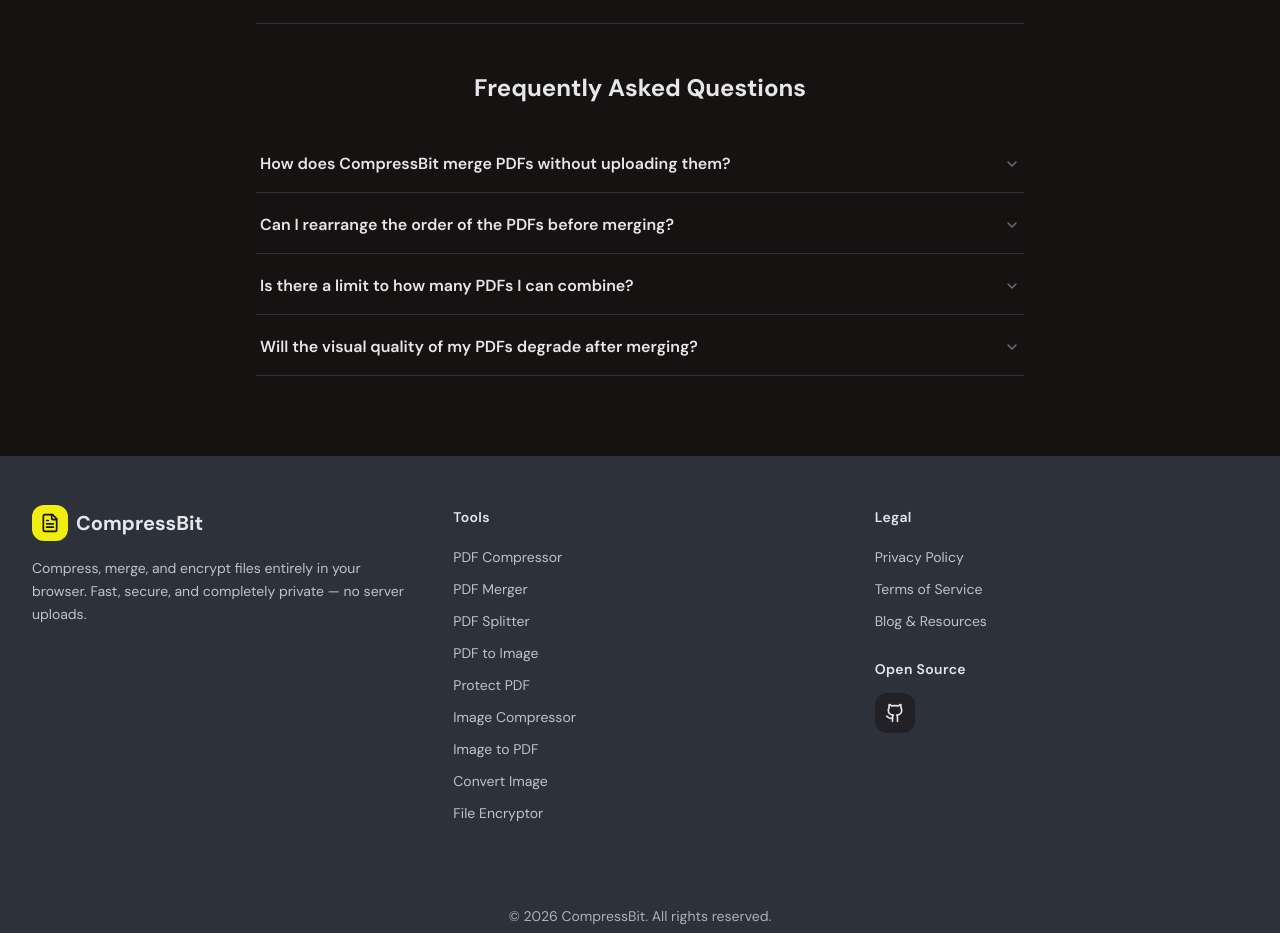
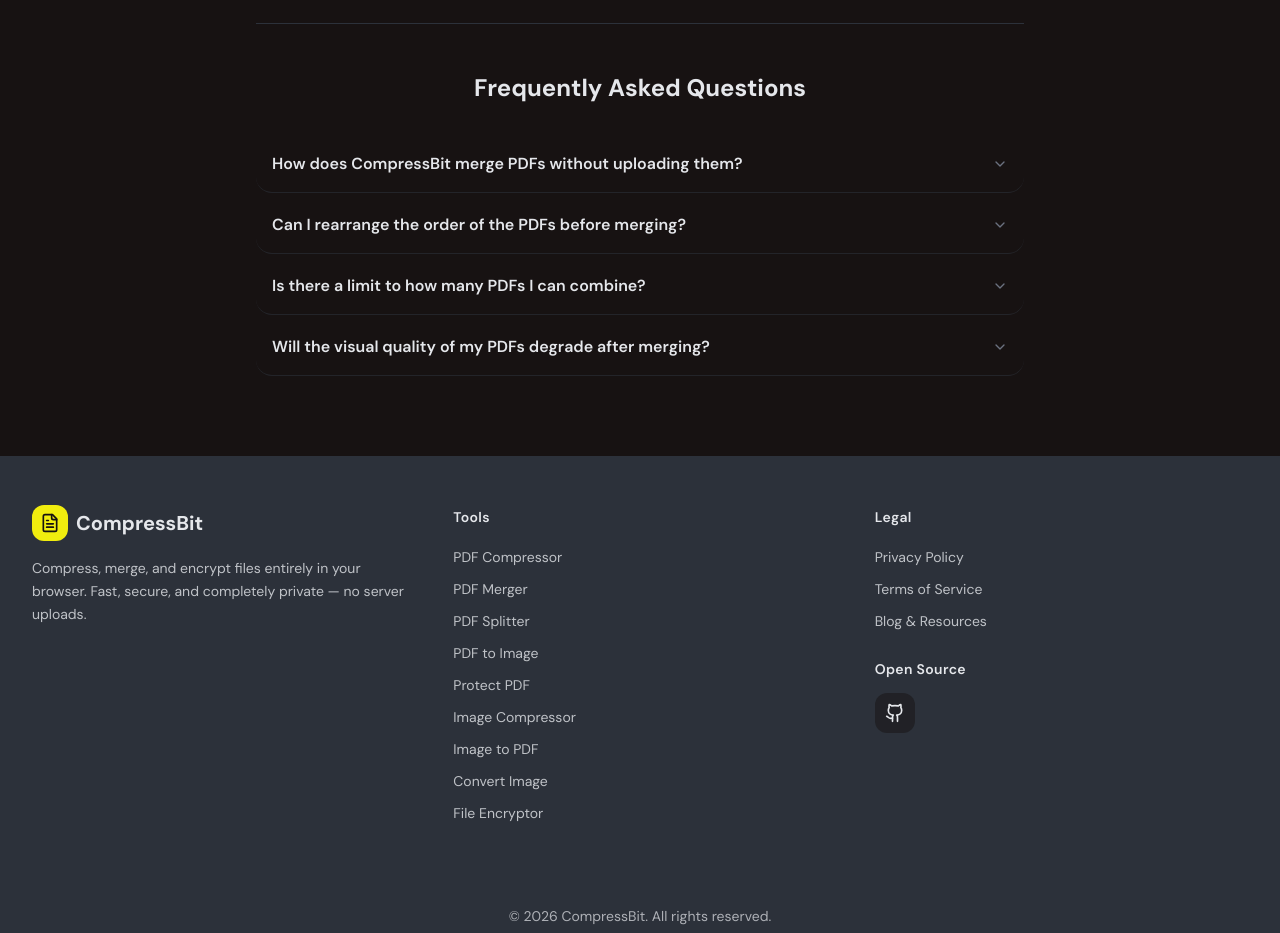
Before and after one commit to om289/COMPRESSBIT, a React (Vite) app in the folder apps/web/: page /pdf/merge in a window 1280 px wide. Shown: the part 1280-2213 px from the top of the page. Built offline with nearby package versions, Linux system fonts and the light colour scheme.

Commit message:
style(faq): enhance FAQ accordion items with hover backgrounds and rounded styling

```diff
--- a/apps/web/src/components/FAQAccordion.jsx
+++ b/apps/web/src/components/FAQAccordion.jsx
@@ -30,7 +30,7 @@
       </h3>
       <Accordion type="single" collapsible className="w-full space-y-1">
         {faqs.map((faq, idx) => (
-          <AccordionItem key={idx} value={`item-${idx}`} className="border-border px-1">
+          <AccordionItem key={idx} value={`item-${idx}`} className="border-b border-border/60 px-4 rounded-2xl hover:bg-muted/10 transition-all duration-200">
             <AccordionTrigger className="text-base font-semibold text-foreground hover:text-primary transition-colors py-4 no-underline hover:no-underline text-left">
               {faq.question}
             </AccordionTrigger>
```
